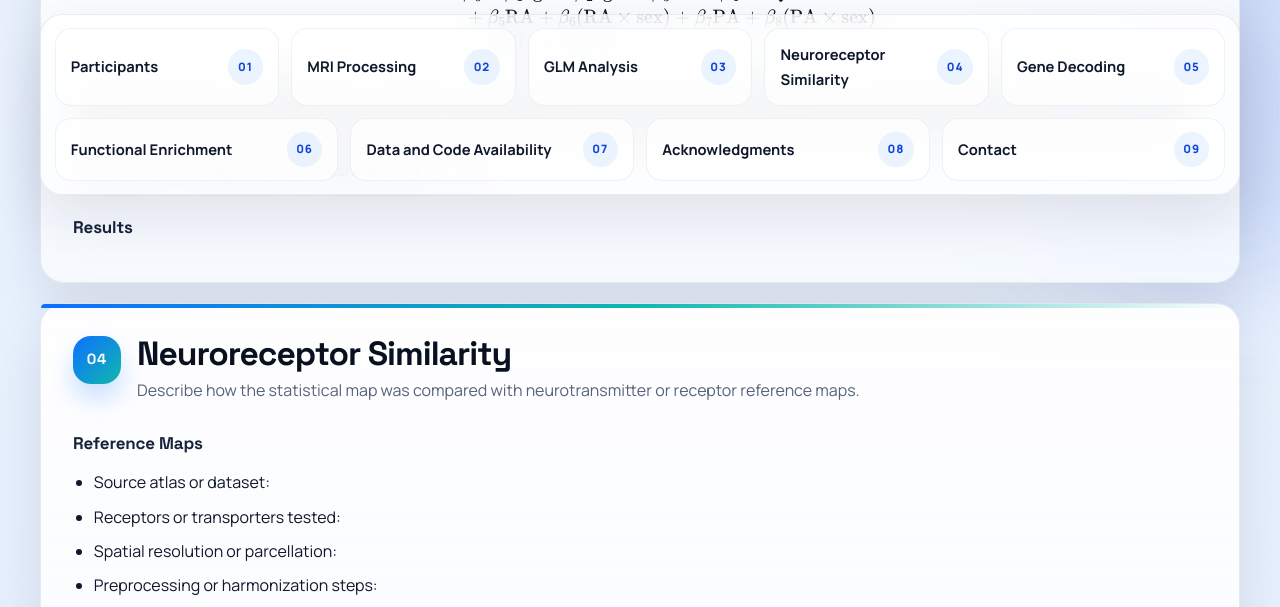
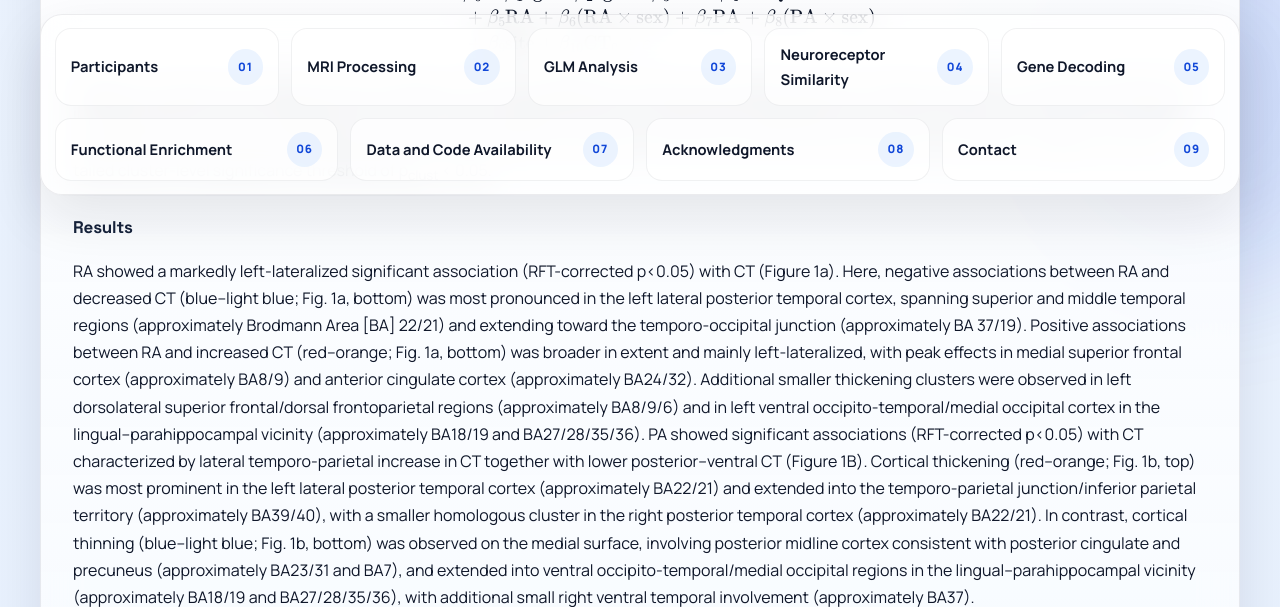
Before and after one commit to alegiac95/Aggression_ohbm26_supplementary, a Jekyll site: the page built from index.md, in a window 1280 px wide and 1400 px high, scrolled down 3570 px. Shown: the top 607 px of the window. Built offline with Jekyll 4.4.1, drawn with Linux system fonts in a browser that asks for light colours; grey boxes are pictures that could not be loaded.

Commit message:
reults GLM

```diff
--- a/index.md
+++ b/index.md
@@ -136,8 +136,16 @@ $$
 Aggression measures were derived from the Reactive-Proactive Aggression Questionnaire (RPQ). Site was included to account for systematic differences in data acquisition across imaging centers, and CT<sub>0</sub> was included to control for overall individual differences in cortical thickness. To account for multiple comparisons across vertices, statistical maps were thresholded using random-field-theory-based cluster analysis for nonisotropic images, with a two-tailed cluster-level significance threshold of p<sub>clust</sub> &lt; 0.05.
 
 ### Results
+RA showed a markedly left-lateralized significant association (RFT-corrected p<0.05) with CT (Figure 1a). Here, negative associations between RA and decreased CT (blue–light blue; Fig. 1a, bottom) was most pronounced in the left lateral posterior temporal cortex, spanning superior and middle temporal regions (approximately Brodmann Area [BA] 22/21) and extending toward the temporo-occipital junction (approximately BA 37/19). Positive associations between RA and increased CT (red–orange; Fig. 1a, bottom) was broader in extent and mainly left-lateralized, with peak effects in medial superior frontal cortex (approximately BA8/9) and anterior cingulate cortex (approximately BA24/32). Additional smaller thickening clusters were observed in left dorsolateral superior frontal/dorsal frontoparietal regions (approximately BA8/9/6) and in left ventral occipito-temporal/medial occipital cortex in the lingual–parahippocampal vicinity (approximately BA18/19 and BA27/28/35/36).
+PA showed significant associations (RFT-corrected p<0.05) with CT characterized by lateral temporo-parietal increase in CT together with lower posterior–ventral CT (Figure 1B). Cortical thickening (red–orange; Fig. 1b, top) was most prominent in the left lateral posterior temporal cortex (approximately BA22/21) and extended into the temporo-parietal junction/inferior parietal territory (approximately BA39/40), with a smaller homologous cluster in the right posterior temporal cortex (approximately BA22/21). In contrast, cortical thinning (blue–light blue; Fig. 1b, bottom) was observed on the medial surface, involving posterior midline cortex consistent with posterior cingulate and precuneus (approximately BA23/31 and BA7), and extended into ventral occipito-temporal/medial occipital regions in the lingual–parahippocampal vicinity (approximately BA18/19 and BA27/28/35/36), with additional small right ventral temporal involvement (approximately BA37).
+
+<div align="center">
+  <img src="assets/images/glm_figure.png" alt="Vertex-wise GLM results" width="400">
+</div>
 
 
+
+### Sensitivity analyses
 
 
 </section>
```
